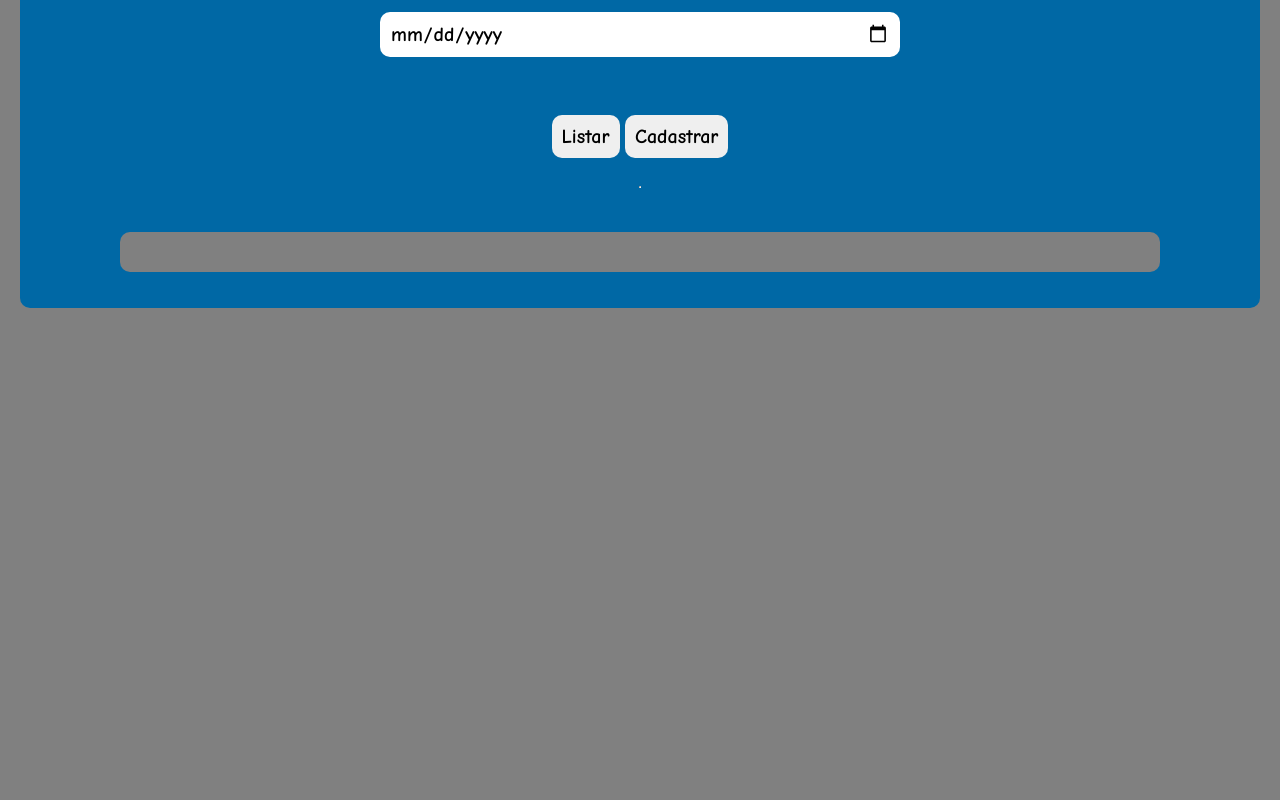
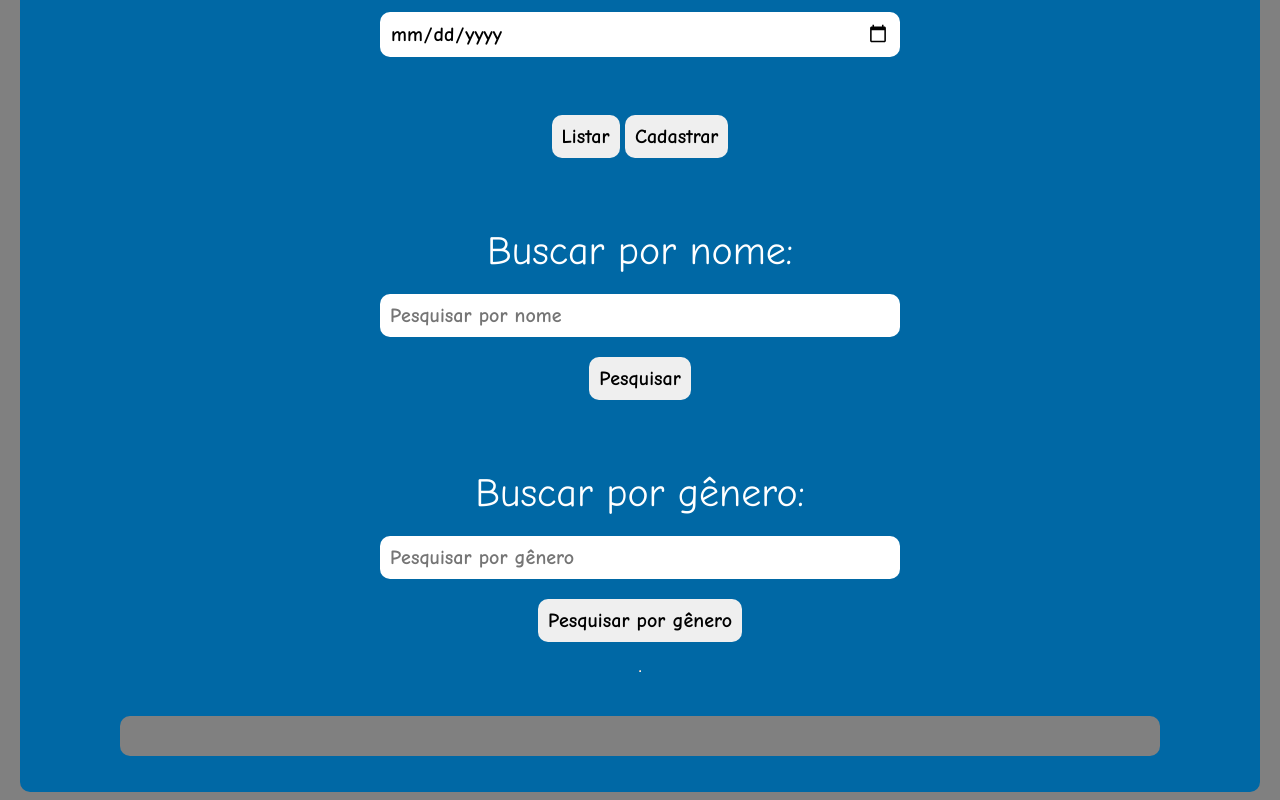
Before and after one commit to HackerDaNet/PetersonCanvaHub12, a website: page index2.html in a window 1280 px wide. Shown: the part 950-1750 px from the top of the page. Before the commit the page ends 1266 px from the top, so only its background shows below. Drawn offline with Linux system fonts and the light colour scheme.

Commit message:
Add search functionality for games by name and genre

```diff
--- a/index2.html
+++ b/index2.html
@@ -33,6 +33,12 @@
             <button onclick="listarJogos()">Listar</button>
             <button onclick="cadastrarJogo()">Cadastrar</button>
         </article>
+        <label>Buscar por nome:</label>
+        <input type="text" id="pesquisa" placeholder="Pesquisar por nome">
+        <button onclick="pesquisarJogo()">Pesquisar</button>
+        <label>Buscar por gênero:</label>
+        <input type="text" id="pesquisaGenero" placeholder="Pesquisar por gênero">
+        <button onclick="pesquisarJogoGenero()">Pesquisar por gênero</button>
 
         <hr>
 
```
